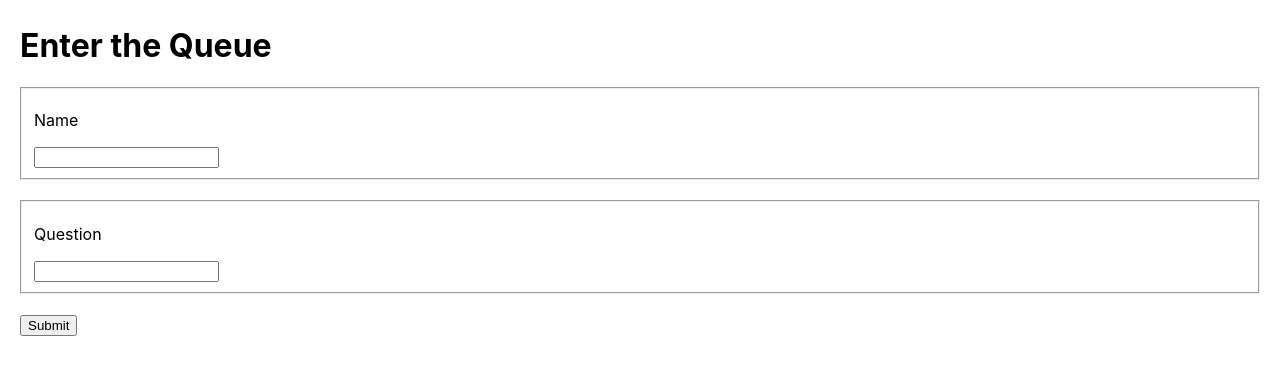
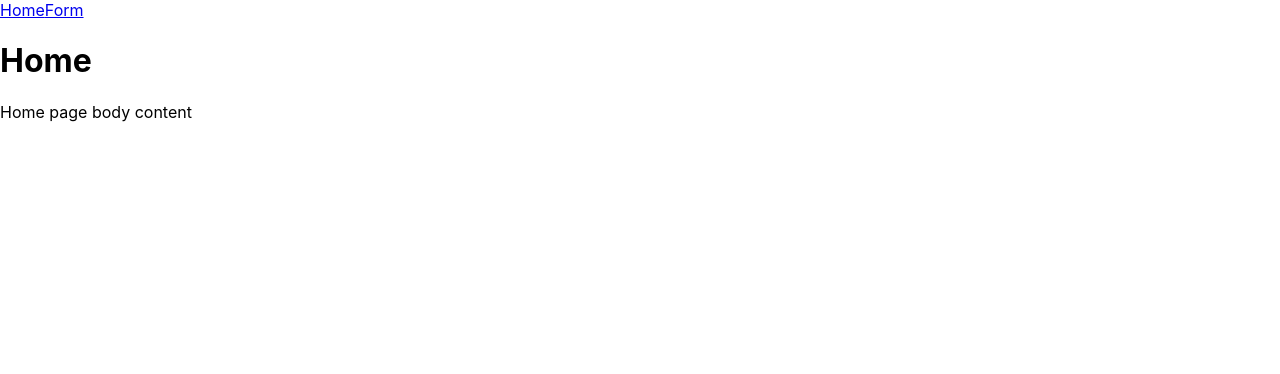
Before and after one commit to eeshagholap/TheQ, a React (Create React App) app in the folder theq_app/: page / in a window 1280 px wide. Shown: the top 374 px of the page. Built offline with nearby package versions, Linux system fonts and the light colour scheme.

Commit message:
Added router and linked form and home

```diff
--- a/theq_app/package.json
+++ b/theq_app/package.json
@@ -8,6 +8,7 @@
     "@testing-library/user-event": "^12.8.1",
     "react": "^17.0.1",
     "react-dom": "^17.0.1",
+    "react-router-dom": "^5.2.0",
     "react-scripts": "4.0.3",
     "web-vitals": "^1.1.0"
   },
--- a/theq_app/src/App.js
+++ b/theq_app/src/App.js
@@ -1,43 +1,26 @@
-import logo from './logo.svg';
-import './App.css';
+import React, { Component } from 'react';
+import { BrowserRouter, Route, Switch } from 'react-router-dom';
 
-function App() {
-  return (
-    /* <div className="App">
-      <header className="App-header">
-        <img src={logo} className="App-logo" alt="logo" />
-        <p>
-          Edit <code>src/App.js</code> and save to reload.
-        </p>
-        <a
-          className="App-link"
-          href="https://reactjs.org"
-          target="_blank"
-          rel="noopener noreferrer"
-        >
-          Learn React
-        </a>
-      </header>
-    </div> */
-    <div className="wrapper">
-    <h1>Enter the Queue</h1>
-    <form>
-    <fieldset>
-       <label>
-         <p>Name</p>
-         <input name="name" />
-       </label>
-     </fieldset>
-     <fieldset>
-       <label>
-         <p>Question</p>
-         <input name="question" />
-       </label>
-     </fieldset>
-     <button type="submit">Submit</button>
-    </form>
-  </div>
-  );
+import Home from './components/Home';
+import Error from './components/Error';
+import Navigation from './components/Navigation';
+import Form from './components/Form';
+
+class App extends Component {
+  render() {
+    return (
+       <BrowserRouter>
+        <div>
+          <Navigation/>
+            <Switch>
+             <Route path="/" component={Home} exact/>
+             <Route path="/form-submission" component={Form}/>
+             <Route component={Error}/>
+           </Switch>
+        </div>
+      </BrowserRouter>
+    );
+  }
 }
 
 export default App;
--- /dev/null
+++ b/theq_app/src/components/Error.js
@@ -0,0 +1,11 @@
+import React from 'react';
+
+const Error = () => {
+    return (
+       <div>
+          <p>Error: Page does not exist!</p>
+       </div>
+    );
+}
+
+export default Error;
--- /dev/null
+++ b/theq_app/src/components/Form.js
@@ -0,0 +1,50 @@
+import React from 'react';
+
+
+const Form = () => {
+    return (
+        <div className="wrapper">
+            <h1>Enter the Queue</h1>
+            <form>
+                <fieldset>
+                    <label>
+                        <p>Name</p>
+                        <input name="name" />
+                    </label>
+                </fieldset>
+                <fieldset>
+                    <label>
+                        <p>Question</p>
+                        <input name="question" />
+                    </label>
+                </fieldset>
+                <button type="submit">Submit</button>
+            </form>
+        </div>
+    );
+}
+
+
+
+
+
+/*
+function App() {
+  return (
+    /* <div className="App">
+      <header className="App-header">
+        <img src={logo} className="App-logo" alt="logo" />
+        <p>
+          Edit <code>src/App.js</code> and save to reload.
+        </p>
+        <a
+          className="App-link"
+          href="https://reactjs.org"
+          target="_blank"
+          rel="noopener noreferrer"
+        >
+          Learn React
+        </a>
+      </header>
+*/
+export default Form;
--- /dev/null
+++ b/theq_app/src/components/Home.js
@@ -0,0 +1,13 @@
+import React from 'react';
+
+const home = () => {
+    return (
+       <div class='view'>
+            <h1>Home</h1>
+            <p>Home page body content</p>
+       </div>
+    );
+}
+
+
+export default home;
--- /dev/null
+++ b/theq_app/src/components/Navigation.js
@@ -0,0 +1,14 @@
+import React from 'react';
+
+import { NavLink } from 'react-router-dom';
+
+const Navigation = () => {
+    return (
+       <div>
+          <NavLink to="/">Home</NavLink>
+          <NavLink to="/form-submission">Form</NavLink>
+       </div>
+    );
+}
+
+export default Navigation
```
Also changed, not shown: 1 other file (tests, documents, lock files or other folders).
